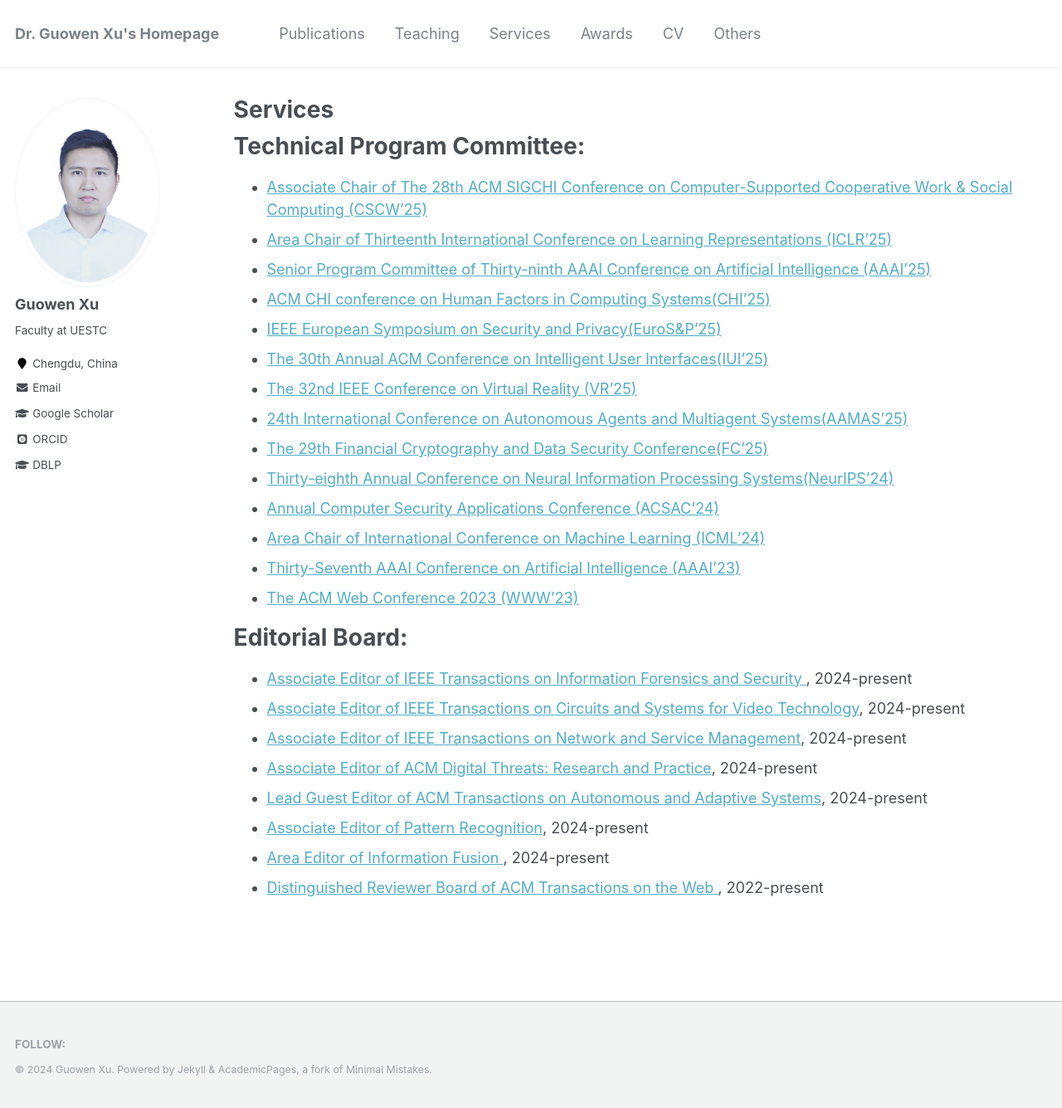
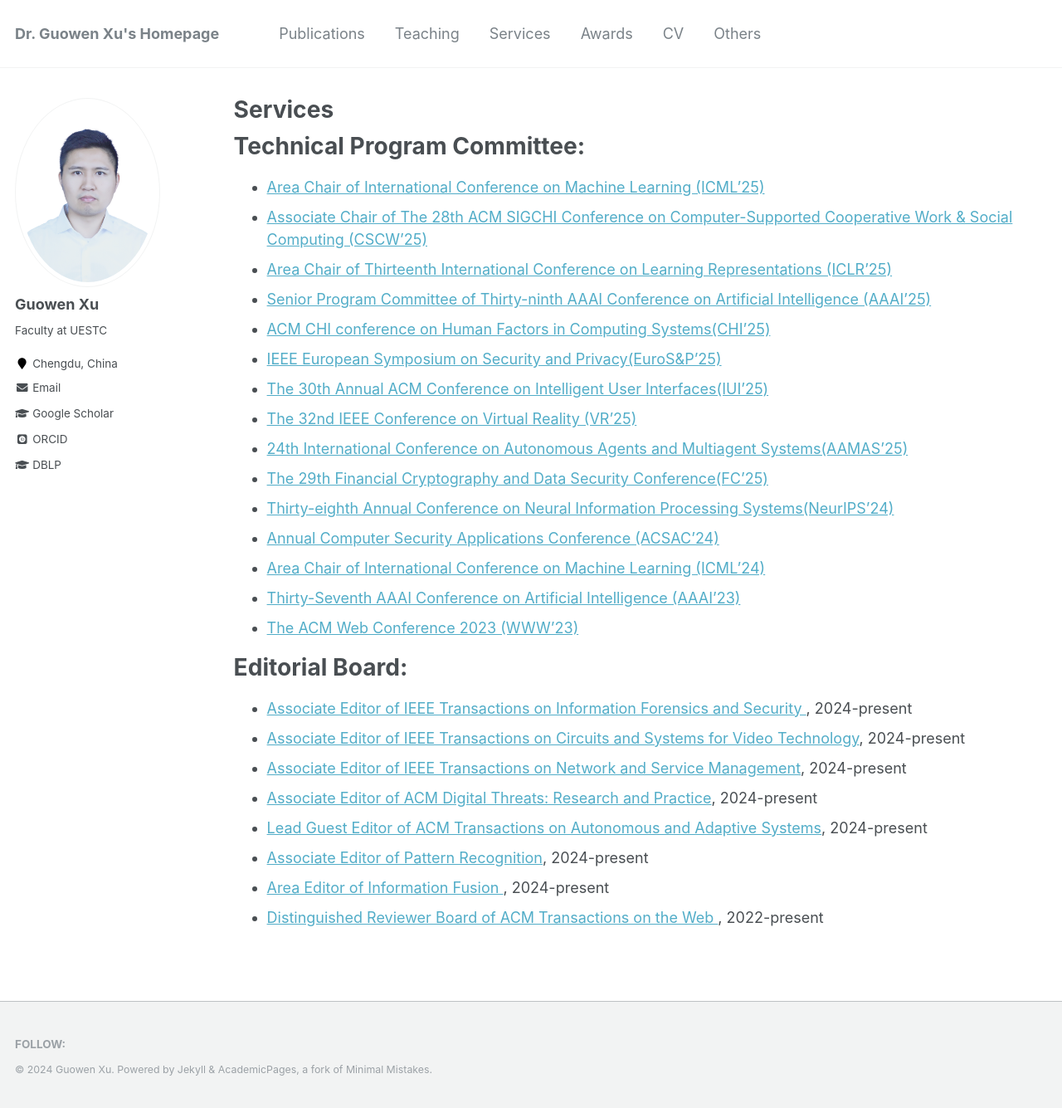
Before and after one commit to Guowen-xu/guowen-xu.github.io, a Jekyll site: the page built from _pages/services.md, in a window 1280 px wide and 1335 px high. Shown: the whole window at 83% size. Built offline with Jekyll 4.4.1, drawn with Linux system fonts in a browser that asks for light colours; some web fonts are replaced.

Commit message:
Update services.md

```diff
--- a/_pages/services.md
+++ b/_pages/services.md
@@ -6,7 +6,8 @@ author_profile: true
 ---
 Technical Program Committee:
 ======
-*  [Associate Chair of The 28th ACM SIGCHI Conference on Computer-Supported Cooperative Work & Social Computing (CSCW'25)](https://cscw.acm.org/2025/)
+* [Area Chair of International Conference on Machine Learning (ICML'25)](https://icml.cc/)
+*   [Associate Chair of The 28th ACM SIGCHI Conference on Computer-Supported Cooperative Work & Social Computing (CSCW'25)](https://cscw.acm.org/2025/)
 *   [Area Chair of Thirteenth International Conference on Learning Representations (ICLR'25)](https://iclr.cc/Conferences/2025)
 *  [Senior Program Committee of Thirty-ninth AAAI Conference on Artificial Intelligence (AAAI'25)](https://aaai.org/Conferences/AAAI-23/)
 *  [ACM CHI conference on Human Factors in Computing Systems(CHI'25)](https://chi2025.acm.org)
@@ -17,7 +18,7 @@ Technical Program Committee:
 *   [The 29th Financial Cryptography and Data Security Conference(FC'25)](https://fc25.ifca.ai)
 * [Thirty-eighth Annual Conference on Neural Information Processing Systems(NeurIPS'24)](https://neurips.cc/)
 * [Annual Computer Security Applications Conference (ACSAC'24)](https://www.acsac.org)
-* [Area Chair of International Conference on Machine Learning (ICML'24)](https://icml.cc/)
+* [Area Chair of International Conference on Machine Learning (ICML'24)](https://icml.cc/Conferences/2024)
 * [Thirty-Seventh AAAI Conference on Artificial Intelligence (AAAI'23)](https://aaai.org/Conferences/AAAI-23/)
 * [The ACM Web Conference 2023 (WWW'23)](https://www2023.thewebconf.org/)
 
```
